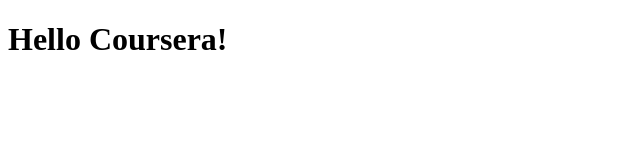
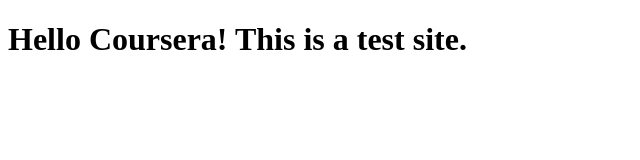
Before and after one commit to Arvee/CourseraWebDev, a plain HTML site: page site/index.html in a window 1280 px wide. Shown: the whole page, without its empty margins (0-640 px from the left). Drawn offline with Linux system fonts and the light colour scheme.

Commit message:
Small addition to the page

```diff
--- a/site/index.html
+++ b/site/index.html
@@ -5,6 +5,6 @@
 </head>
 <body>
 
-<h1> Hello Coursera! </h1>
+<h1> Hello Coursera! This is a test site. </h1>
 </body>
 </html>
```
